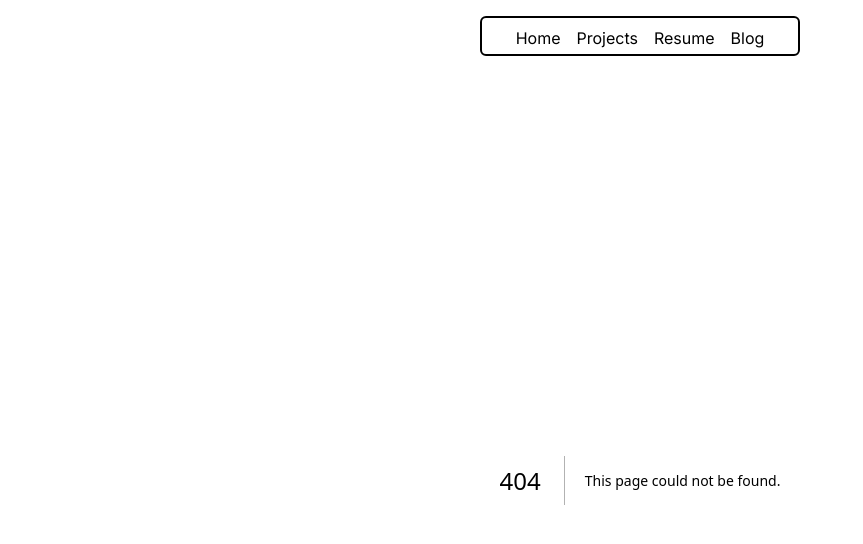
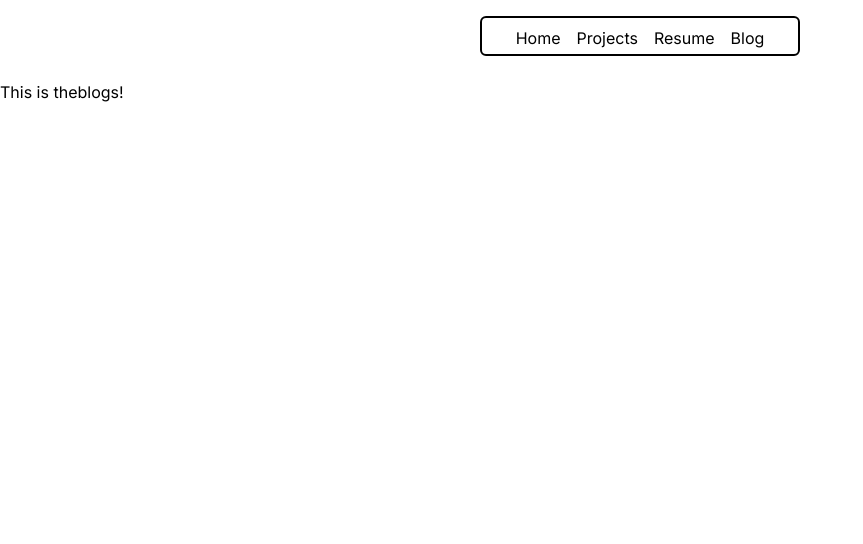
Before and after one commit to Kr33L/Small-projects-collection, a Next.js app: page /blog in a window 1280 px wide. Before the commit this address had no page. Shown: the top 544 px of the page, without its empty margins (0-863 px from the left). Built offline with nearby package versions, Linux system fonts and the light colour scheme.

Commit message:
Added blog page

```diff
--- /dev/null
+++ b/src/app/blog/page.js
@@ -0,0 +1,3 @@
+export default function ProjectsPage() {
+	return <div>This is theblogs!</div>;
+}
```
